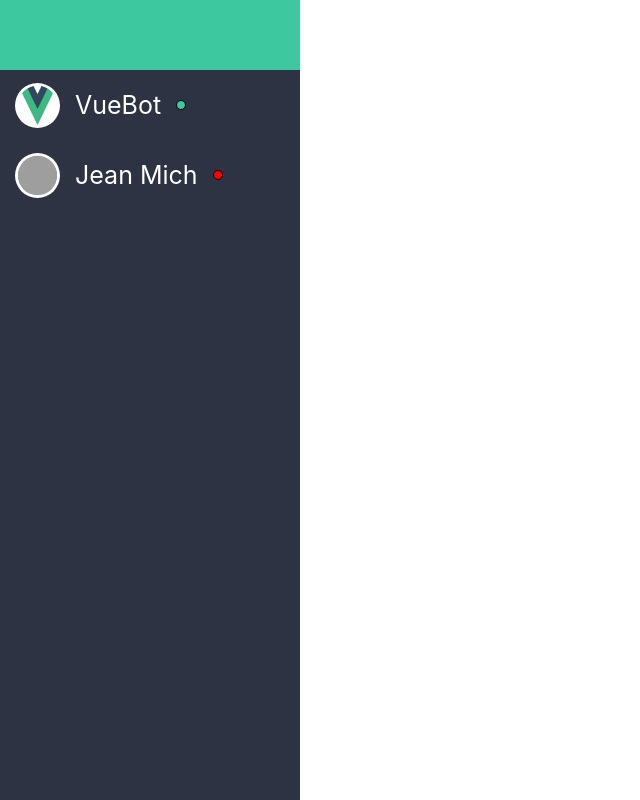
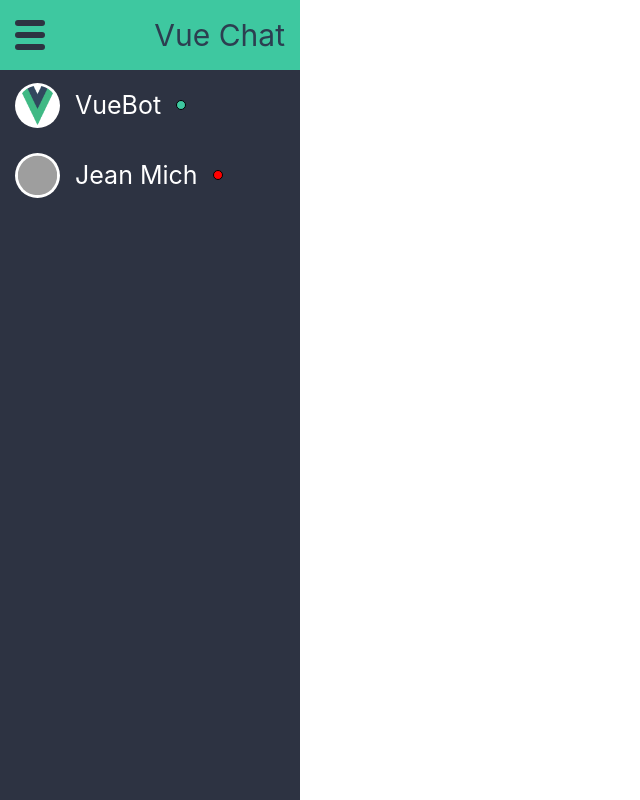
Before and after one commit to rekky1aws/intro-vueJS, a Vue app: page / in a window 1280 px wide. Shown: the whole page, without its empty margins (0-640 px from the left). Built offline with nearby package versions, Linux system fonts and the light colour scheme; grey boxes are pictures that could not be loaded.

Commit message:
Added infos in header and BurgerMenuIcon

```diff
--- a/index.html
+++ b/index.html
@@ -5,7 +5,7 @@
     <link rel="icon" href="/favicon.ico" />
     <meta name="viewport" content="width=device-width, initial-scale=1.0" />
     <script type="module" src="/src/main.js" defer></script>
-    <title>Vite App</title>
+    <title>Vite Chat App</title>
   </head>
   <body>
     <div id="app"></div>
--- a/src/components/ContactList.vue
+++ b/src/components/ContactList.vue
@@ -1,3 +1,7 @@
+<script setup>
+import BurgerMenuIcon from './icons/BurgerMenuIcon.vue'
+</script>
+
 <script>
 class Contact {
 	constructor (name, imageName = "../placeholder.png", status = false)
@@ -24,7 +28,10 @@ export default {
 <template>
 	<div class="contact-list">
 		<div class="top-menu">
-
+			<button class="burger-button cliquable">
+				<BurgerMenuIcon />
+			</button>
+			<h1>Vue Chat</h1>
 		</div>
 		<div class="contacts-container">
 			<div class="contact" v-for="contact in contacts">
@@ -38,6 +45,26 @@ export default {
 </template>
 
 <style>
+.burger-button {
+	height: 30px;
+	width: 30px;
+	padding: 0;
+	border: none;
+	background-color: #FFF0;
+}
+
+.cliquable {
+	transition: linear 0.1s;
+}
+
+.cliquable:hover {
+	transform: scale(1.05);
+}
+
+.cliquable:active {
+	transform: scale(0.9);
+}
+
 .contact-list {
 	background-color: #2d3342;
 	height: 100%;
@@ -51,6 +78,10 @@ export default {
 	height: 70px;
 	width: 100%;
 	background-color: #3ec8a0;
+	display: flex;
+	justify-content: space-between;
+	align-items: center;
+	padding: 15px;
 }
 
 .contacts-container {
@@ -105,4 +136,5 @@ export default {
 .contact-not-online {
 	background-color: red;
 }
+
 </style>
--- /dev/null
+++ b/src/components/icons/BurgerMenuIcon.vue
@@ -0,0 +1,30 @@
+<script>
+
+</script>
+
+<template>
+	<div class="burger-container">
+		<div class="burger-part"></div>
+		<div class="burger-part"></div>
+		<div class="burger-part"></div>
+	</div>
+</template>
+
+<style>
+.burger-container {
+	aspect-ratio: 1;
+	height: min(100%, auto);
+	width:  min(100%, auto);
+	display: flex;
+	flex-direction: column;
+	justify-content: space-between;
+	align-items: center;
+}
+
+.burger-part {
+	width: 100%;
+	height: 20%;
+	background-color: #2d3342;
+	border-radius: 5px;
+}
+</style>
```
Also changed, not shown: src/index.html (deleted, +0 -14 lines).
